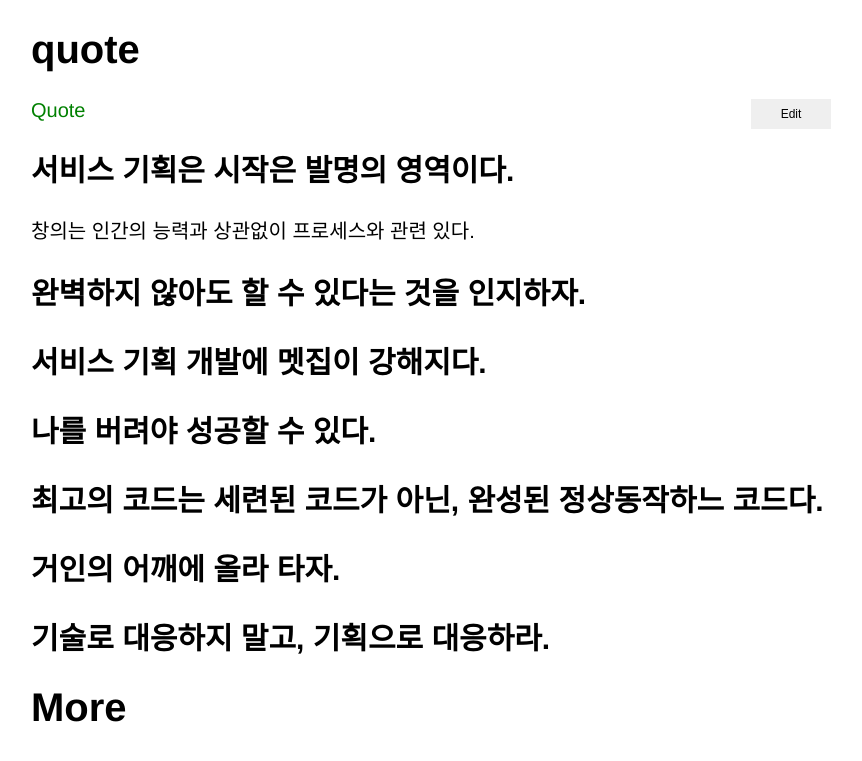
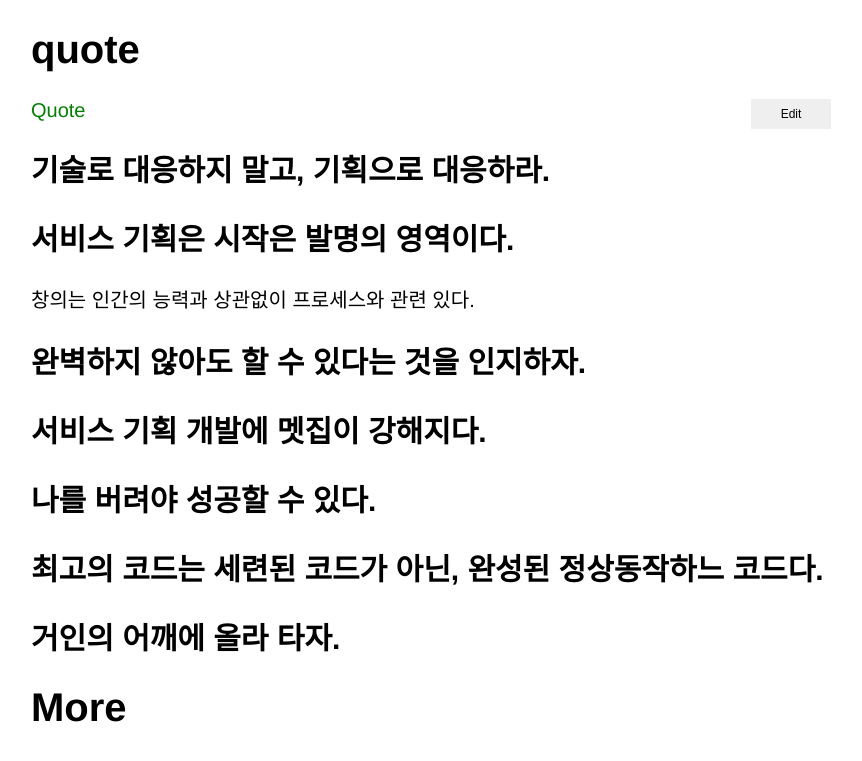
Before and after one commit to xiote/20200810_xiote.github.io, a Jekyll site: the page built from _posts/2020-08-05-14-38-28.md, in a window 1280 px wide. Shown: the top 761 px of the page, without its empty margins (209-1071 px from the left). Built offline with Jekyll 4.4.1, drawn with Linux system fonts in a browser that asks for light colours; part of the change alters nothing that is shown.

Commit message:
Update 2020-08-05-14-38-28.md

```diff
--- a/_posts/2020-08-05-14-38-28.md
+++ b/_posts/2020-08-05-14-38-28.md
@@ -3,6 +3,8 @@ layout: post
 title: quote
 tags: quote
 ---
+
+## 기술로 대응하지 말고, 기획으로 대응하라.
 
 ## 서비스 기획은 시작은 발명의 영역이다.
 
@@ -18,6 +20,5 @@ tags: quote
 
 ## 거인의 어깨에 올라 타자.
 
-## 기술로 대응하지 말고, 기획으로 대응하라.
 
 # More
```
